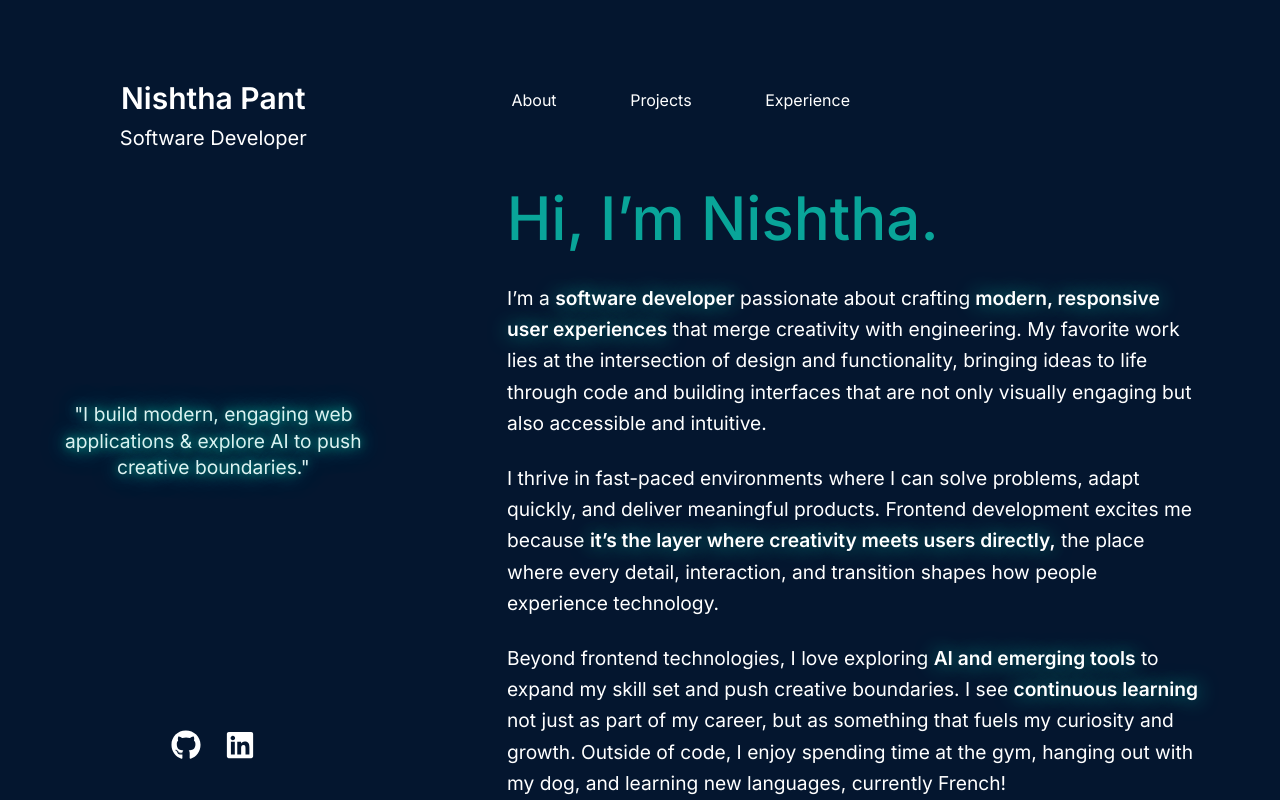
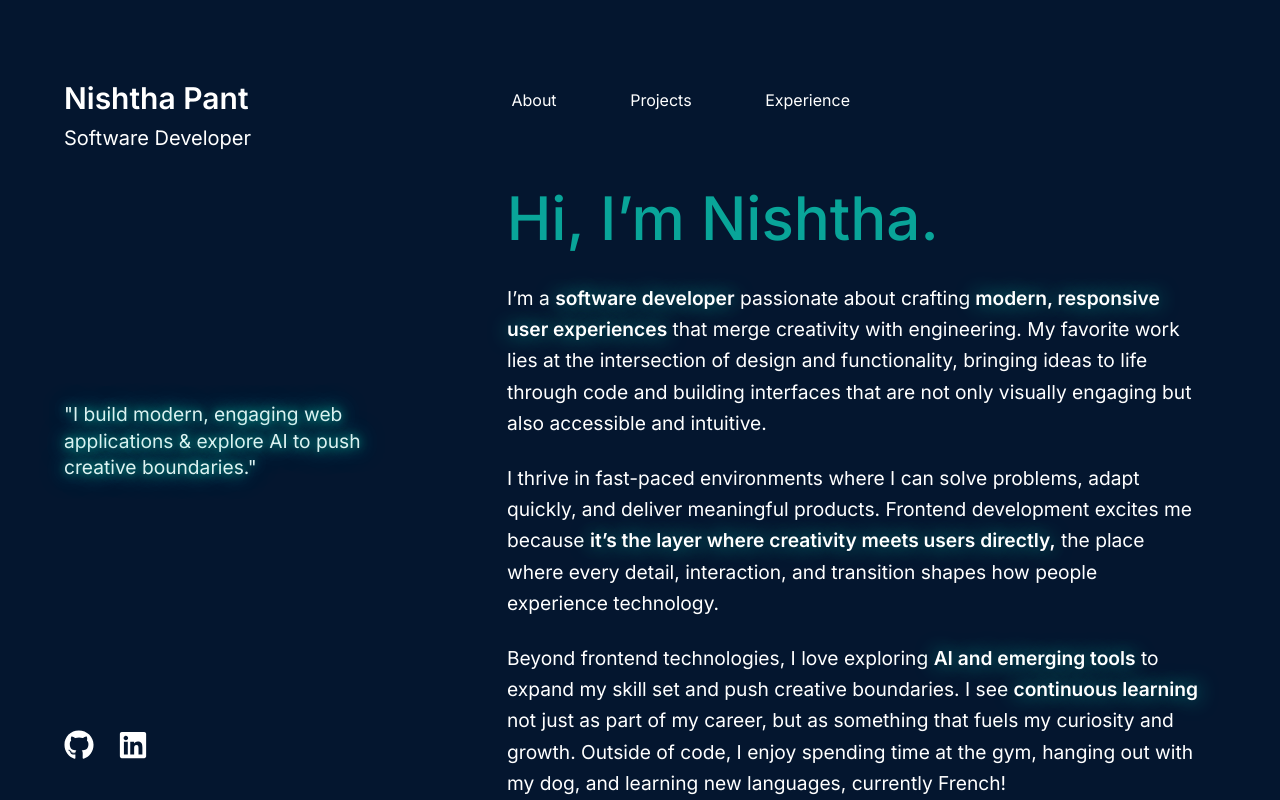
Before and after one commit to nishthapant/portfolio, a Next.js app: page / in a window 1280 px wide. Built offline with nearby package versions, Linux system fonts and the light colour scheme.

Commit message:
fixed mobile responsiveness

```diff
--- a/src/app/components/Hero.tsx
+++ b/src/app/components/Hero.tsx
@@ -4,7 +4,7 @@ import React from "react";
 
 const Hero = () => {
   return (
-    <div className="flex flex-col items-center justify-center gap-2">
+    <div className="flex flex-col items-center justify-center lg:items-start gap-2">
       <p className="flex-1 font-extrabold text-center text-4xl sm:text-4xl md:text-6xl lg:text-3xl md:mt-20 lg:text-left">
         Nishtha Pant
       </p>
--- a/src/app/components/StaticPanel.tsx
+++ b/src/app/components/StaticPanel.tsx
@@ -5,17 +5,17 @@ import Socials from "./Socials";
 
 const StaticCard = () => {
   return (
-    <div className="h-screen flex flex-col justify-center items-center lg:justify-between lg:pb-10">
-      <div className="py-10 lg:py-0">
+    <div className="h-screen flex flex-col justify-center md:items-start lg:justify-between lg:pb-10">
+      <div className="py-10 lg:px-16 lg:py-0 w-full">
         <Hero />
       </div>
-      <div className="leading-relaxed lg:p-10">
-        <p className="flex items-center justify-center glow-text tagline text-center text-sm md:text-lg lg:text-xl lg:justify-center lg:items-center">
+      <div className="w-full flex justify-center lg:justify-start items-center leading-relaxed lg:px-16 lg:py-0">
+        <p className="glow-text tagline text-center md:text-lg lg:text-xl lg:text-left">
           &quot;I build modern, engaging web applications & explore AI to push
           creative boundaries.&quot;
         </p>
       </div>
-      <div className="flex items-center justify-center py-15 lg:py-0 md:items-end md:justify-start">
+      <div className="w-full flex justify-center lg:justify-start py-15 lg:px-16 lg:py-0">
         <Socials />
       </div>
     </div>
```
